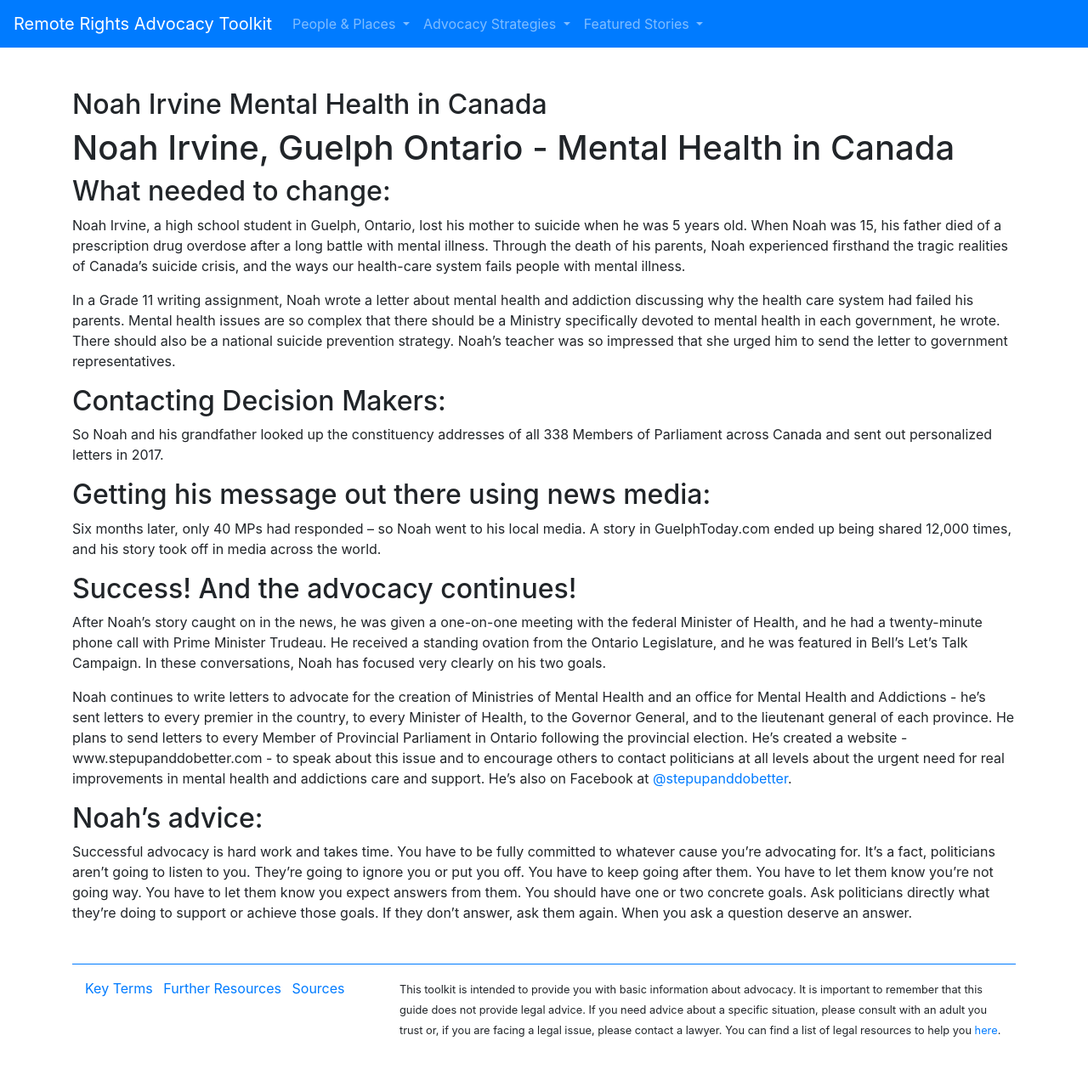
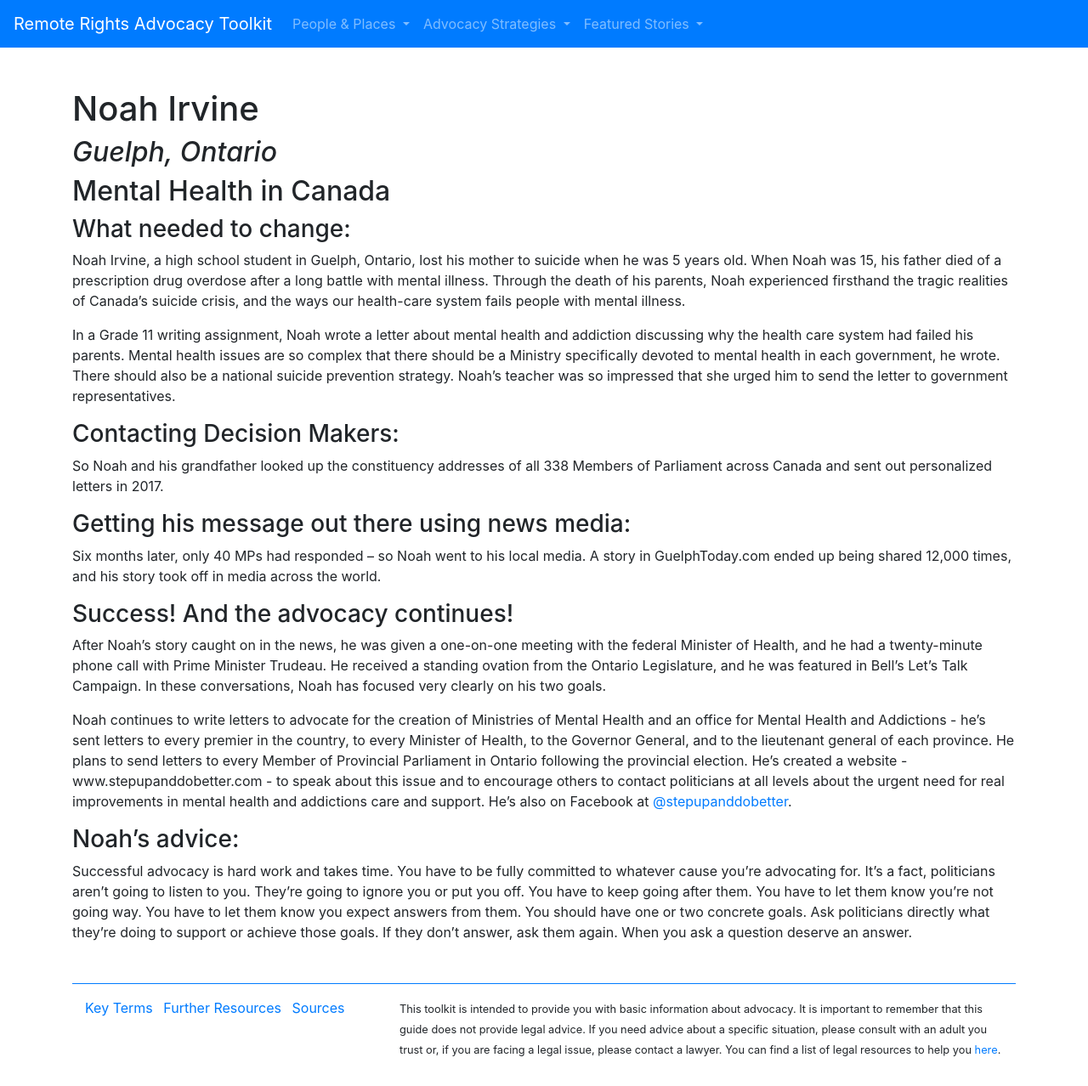
Before and after one commit to remote-rights/remote-rights.github.io, a Jekyll site: the page built from collections/_stories/noah-irvine.md, in a window 1280 px wide. Shown: the whole page at 85% size. Built offline with Jekyll 4.4.1, drawn with Linux system fonts in a browser that asks for light colours; before the commit the page ends 1255 px from its top, so only the background shows below that.

Commit message:
Vw featured stories (#4)
* maple spring and update layout

* Nekiiyaa Noakes

* shannen's dream

* day of pink and add location variable to page

* foxy smash

* monica samuel

* tipping the trans

```diff
--- a/_layouts/stories.html
+++ b/_layouts/stories.html
@@ -1,12 +1,14 @@
 {% include head.html %}
-<div class="h2">{{ page.title }}</div>
+<div class="h1">{{ page.title }}</div>
+<div class="h2" style="font-style: italic;">{{ page.location }}</div>
 <div class="row justify-content-around">
   <div class="col-md-12">
   {{ page.content }}
-
+  <div style="color: purple; background-color: yellow;">
     <aside>
-      {{ aside.content }}
+      {{ page.aside | markdownify }}
     </aside>
+  </div>
   </div>
 </div>
 {% include foot.html %}
--- a/_layouts/strategy.html
+++ b/_layouts/strategy.html
@@ -1,5 +1,5 @@
 {% include head.html %}
-<div class="h2">{{ page.title }}</div>
+<div class="h1">{{ page.title }}</div>
 <div class="row justify-content-around">
   <div class="col-md-12">
   {{ page.content }}
--- a/collections/_stories/noahs-story.md
+++ b/collections/_stories/noah-irvine.md
@@ -1,33 +1,32 @@
 ---
 layout: stories
-title: Noah Irvine Mental Health in Canada
+title: Noah Irvine
+location: Guelph, Ontario
 position: 1
 ---
+## Mental Health in Canada
 
-# Noah Irvine, Guelph Ontario - Mental Health in Canada
-
-
-## What needed to change:
+### What needed to change:
 
 Noah Irvine, a high school student in Guelph, Ontario, lost his mother to suicide when he was 5 years old. When Noah was 15, his father died of a prescription drug overdose after a long battle with mental illness. Through the death of his parents, Noah experienced firsthand the tragic realities of Canada’s suicide crisis, and the ways our health-care system fails people with mental illness.
 
 In a Grade 11 writing assignment, Noah wrote a letter about mental health and addiction discussing why the health care system had failed his parents. Mental health issues are so complex that there should be a Ministry specifically devoted to mental health in each government, he wrote. There should also be a national suicide prevention strategy. Noah’s teacher was so impressed that she urged him to send the letter to government representatives.
 
-## Contacting Decision Makers:
+### Contacting Decision Makers:
 
 So Noah and his grandfather looked up the constituency addresses of all 338 Members of Parliament across Canada and sent out personalized letters in 2017.
 
-## Getting his message out there using news media:
+### Getting his message out there using news media:
 
 Six months later, only 40 MPs had responded – so Noah went to his local media. A story in GuelphToday.com ended up being shared 12,000 times, and his story took off in media across the world.
 
-## Success! And the advocacy continues!
+### Success! And the advocacy continues!
 
 After Noah’s story caught on in the news, he was given a one-on-one meeting with the federal Minister of Health, and he had a twenty-minute phone call with Prime Minister Trudeau. He received a standing ovation from the Ontario Legislature, and he was featured in Bell’s Let’s Talk Campaign. In these conversations, Noah has focused very clearly on his two goals.
 
 Noah continues to write letters to advocate for the creation of Ministries of Mental Health and an office for Mental Health and Addictions - he’s sent letters to every premier in the country, to every Minister of  Health, to the Governor General, and to the lieutenant general of each province. He plans to send letters to every Member of Provincial Parliament in Ontario following the provincial election. He’s created a website - www.stepupanddobetter.com - to speak about this issue and to encourage others to contact politicians at all levels about the urgent need for real improvements in mental health and addictions care and support. He’s also on Facebook at [@stepupanddobetter](https://www.facebook.com/stepupanddobetter/).
 
 
-## Noah's advice:
+### Noah's advice:
 
 Successful advocacy is hard work and takes time. You have to be fully committed to whatever cause you’re advocating for. It’s a fact, politicians aren’t going to listen to you.  They’re going to ignore you or put you off. You have to keep going after them. You have to let them know you’re not going way. You have to let them know you expect answers from them. You should have one or two concrete goals. Ask politicians directly what they’re doing to support or achieve those goals. If they don’t answer, ask them again. When you ask a question deserve an answer.
```
Also changed, not shown: collections/_stories/astrid-neilson-miller.md (added, +25 -0 lines), collections/_stories/david-shepherd-and-travis-price.md (added, +24 -0 lines), collections/_stories/foxy-smash.md (added, +29 -0 lines), collections/_stories/maple-spring-printemps-erable.md (added, +35 -0 lines), collections/_stories/monica-samuel.md (added, +21 -0 lines), collections/_stories/nekiiyaas-noakes.md (added, +28 -0 lines), collections/_stories/shannens-dream.md (added, +37 -0 lines).
